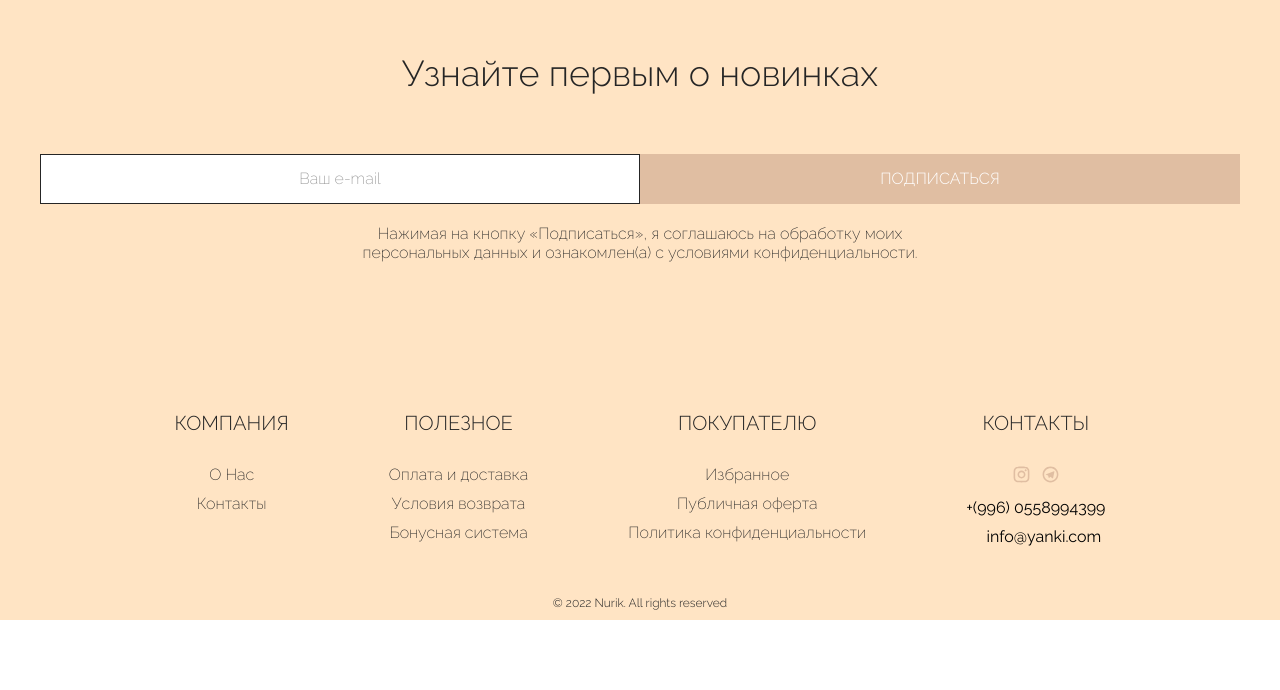
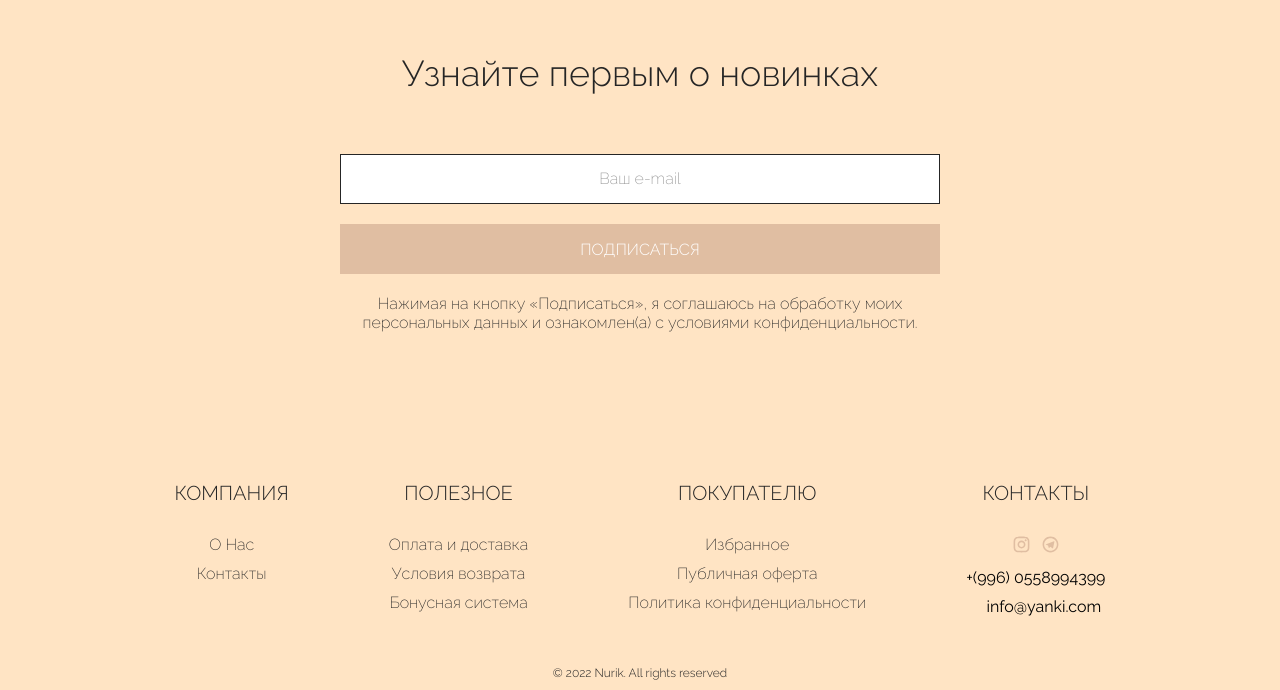
Before and after one commit to itsnotismailov/final_testing, a React (Create React App) app: page / in a window 1280 px wide. Shown: the part 1640-2330 px from the top of the page. Before the commit the page ends 2260 px from the top, so only its background shows below. Built offline with nearby package versions, Linux system fonts and the light colour scheme; no server answers; sample sign-in values are in the browser's storage.

Commit message:
little preparation

```diff
--- a/src/pages/MAINPAGE/MainPage.jsx
+++ b/src/pages/MAINPAGE/MainPage.jsx
@@ -75,14 +75,12 @@ const MainPage = () => {
         <div className='third-container'>
           <h1>Узнайте первым о новинках</h1>
           <div className='subscription'>
-             <form>
              <input type='email' placeholder='Ваш e-mail'/>
                 <button onClick={click => {
                   if(click) {
                     alert('Вы Успешно Подписаны!')
                   }
                 }}>ПОДПИСАТЬСЯ</button>
-             </form>
               <p>Нажимая на кнопку «Подписаться», я соглашаюсь на обработку моих персональных данных и ознакомлен(а) с условиями конфиденциальности.</p>
           </div>
         </div>
```
